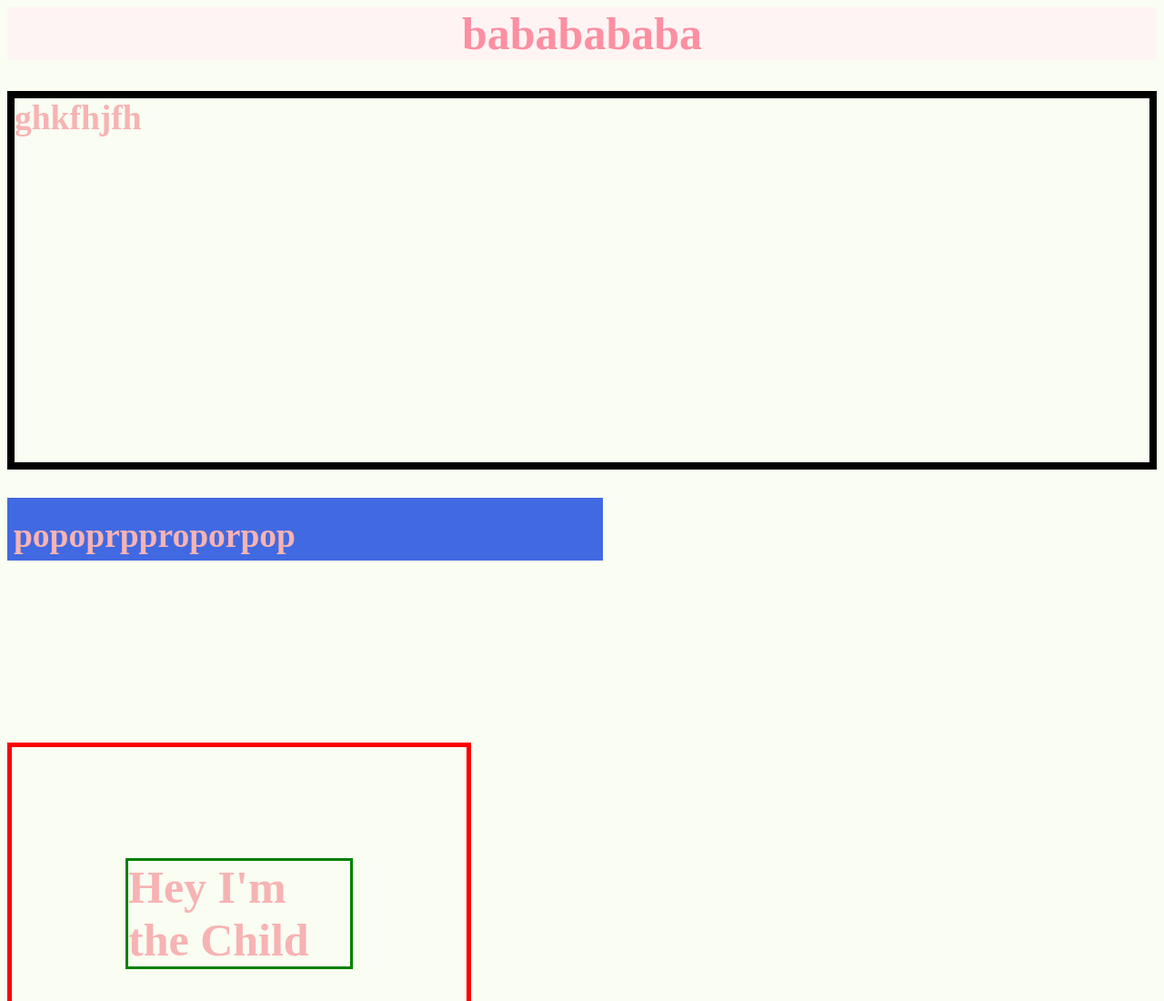
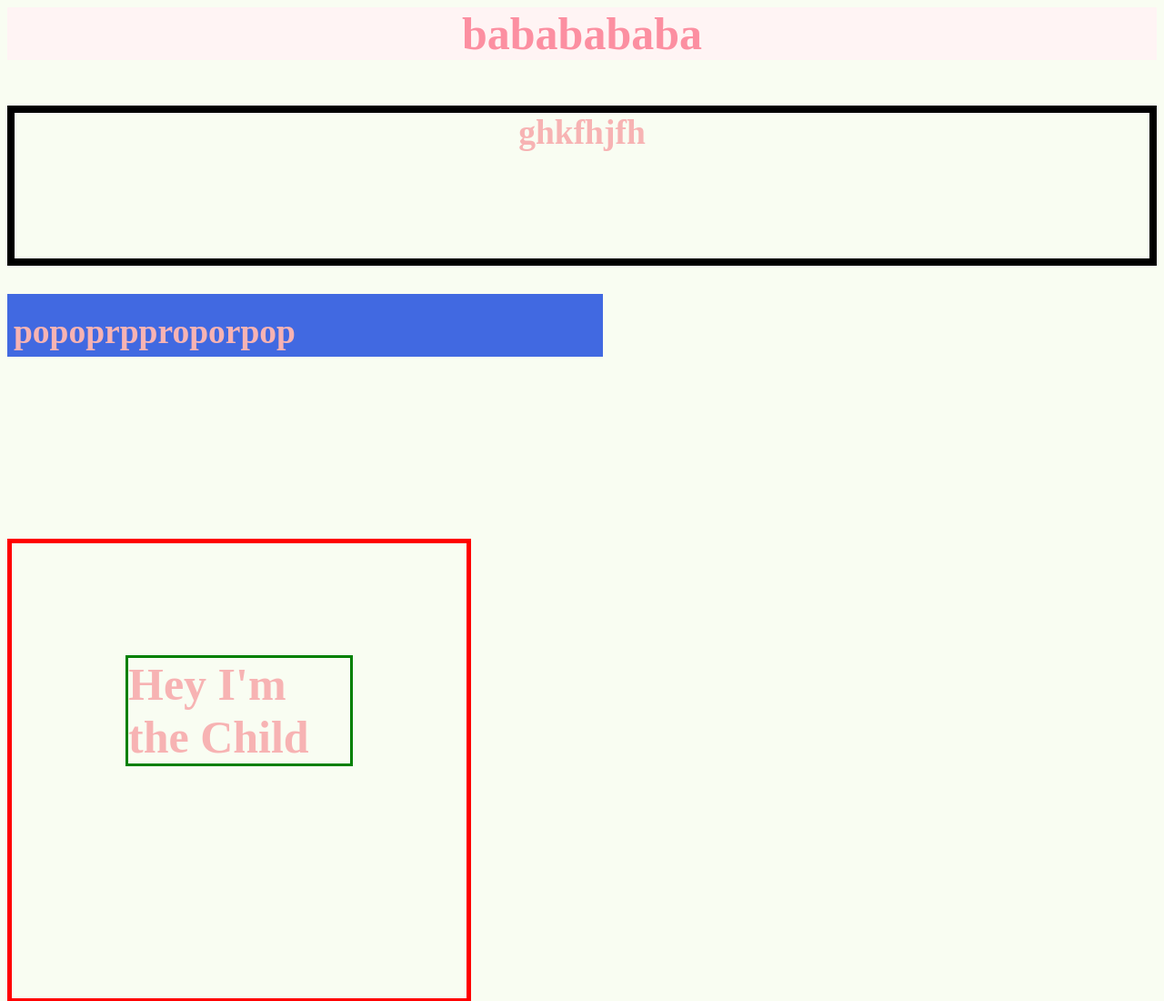
Before and after one commit to Nling1026/Nling1026, a plain HTML site: page blog/blog.html in a window 1280 px wide. Shown: the top 1100 px of the page at 91% size. Drawn offline with Linux system fonts and the light colour scheme.

Commit message:
9/28
rtttttttttttrt

```diff
--- a/blog/style.css
+++ b/blog/style.css
@@ -10,9 +10,11 @@ body {
 }
 
 .capybara {
+  text-align: center;
   background-image: url(media/beach.jpg); /* sets the background around the .beach text */
-  height: 50vh; /* sets the height of the element (vh operates in relation to the screen's height */
+  height: 20vh; /* sets the height of the element (vh operates in relation to the screen's height */
   border: 8px solid black; /* creates a colored border around the element */
+  margin-top: 50px;
 }
 
 .beta {
```
